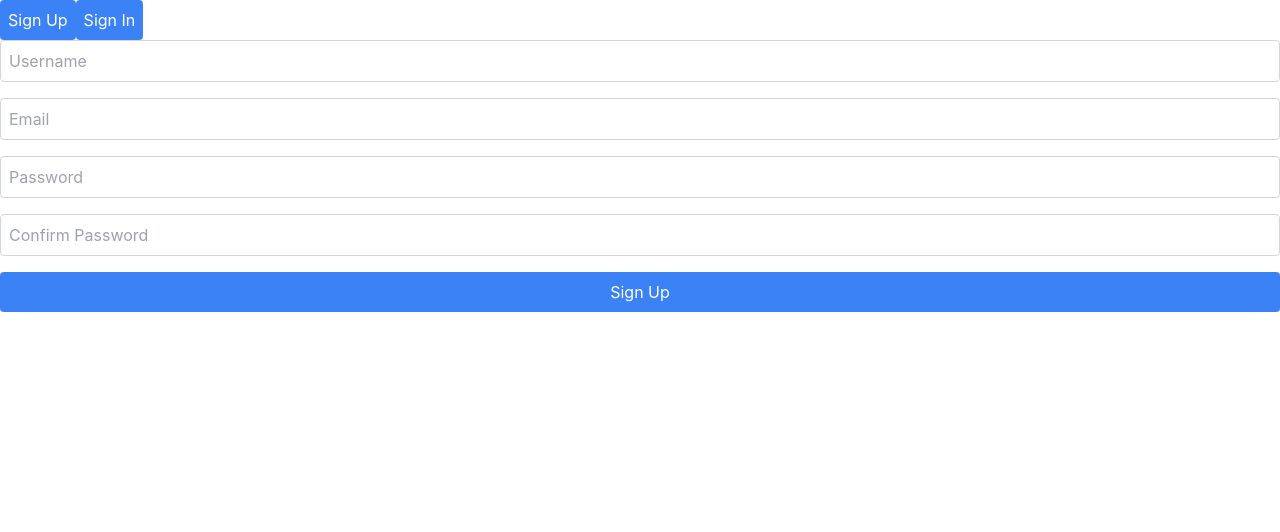
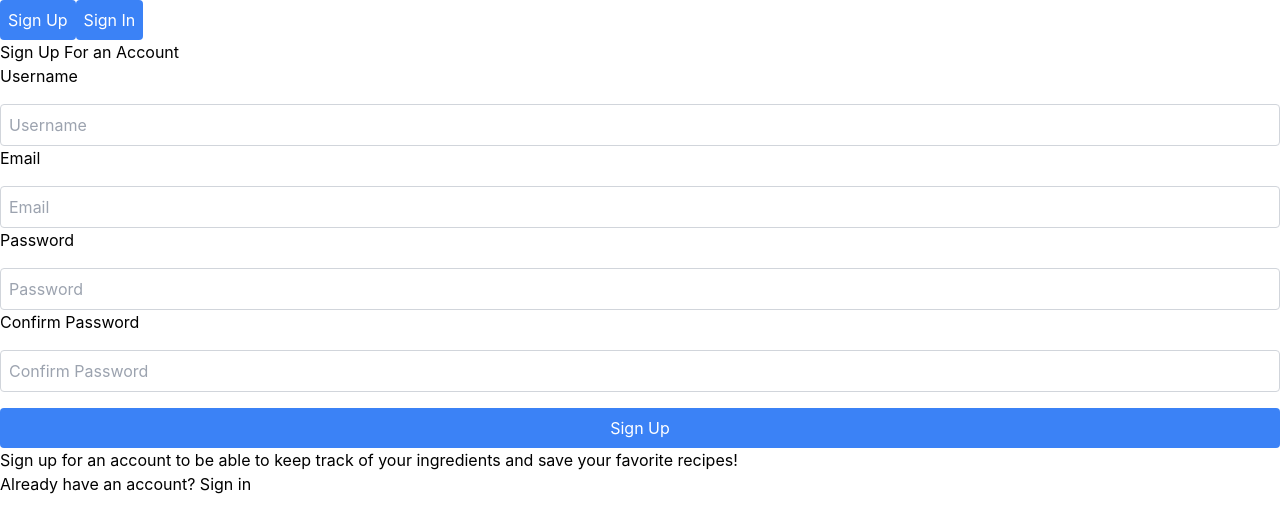
Before and after one commit to sirus-the-beaver/CS361-main-program, a React (Create React App) app in the folder frontend/: page /signup in a window 1280 px wide. Shown: the top 532 px of the page. Built offline with nearby package versions, Linux system fonts and the light colour scheme.

Commit message:
Implement IH1 on sign up page

```diff
--- a/frontend/src/components/Signup.js
+++ b/frontend/src/components/Signup.js
@@ -26,14 +26,23 @@ const Signup = () => {
     };
 
     return (
+        <div>
+            <h2>Sign Up For an Account</h2>
             <form onSubmit={handleSubmit} className='space-y-4'>
+                <label>Username</label>
                 <input type="text" name="username" placeholder="Username" onChange={handleChange} className='block w-full p-2 border border-gray-300 rounded' required />
+                <label>Email</label>
                 <input type="email" name="email" placeholder="Email" onChange={handleChange} className='block w-full p-2 border border-gray-300 rounded' required />
+                <label>Password</label>
                 <input type="password" name="password" placeholder="Password" onChange={handleChange} className='block w-full p-2 border border-gray-300 rounded' required />
+                <label>Confirm Password</label>
                 <input type="password" name="confirmPassword" placeholder="Confirm Password" onChange={handleChange} className='block w-full p-2 border border-gray-300 rounded' required />
                 <button type="submit" className='block w-full p-2 bg-blue-500 text-white rounded'>Sign Up</button>
                 {error && <p className='text-red-500'>{error}</p>}
             </form>
+            <p>Sign up for an account to be able to keep track of your ingredients and save your favorite recipes!</p>
+            <p>Already have an account? <a href='/signin'>Sign in</a></p>
+        </div>
     );
 };
 
```
Lines whose indentation alone changed are shown as unchanged.
